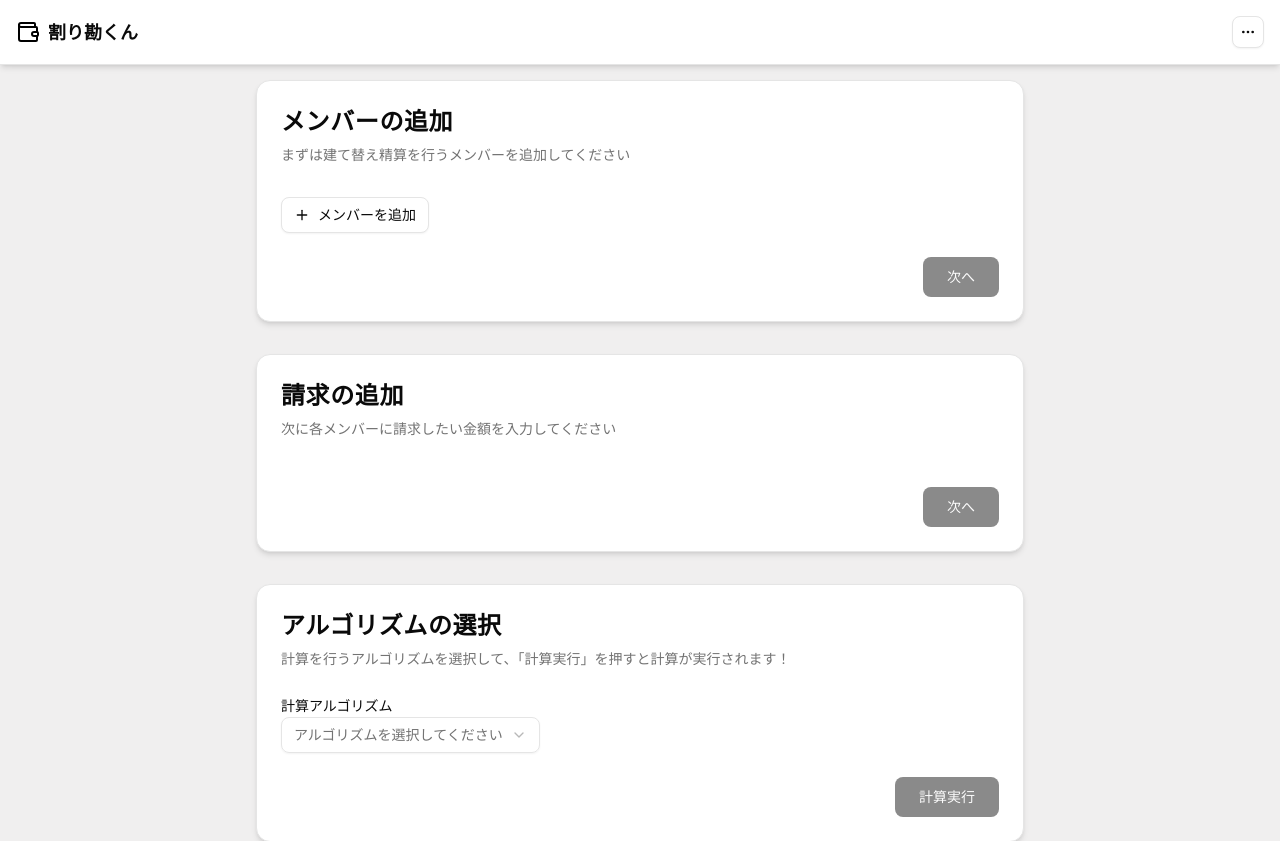
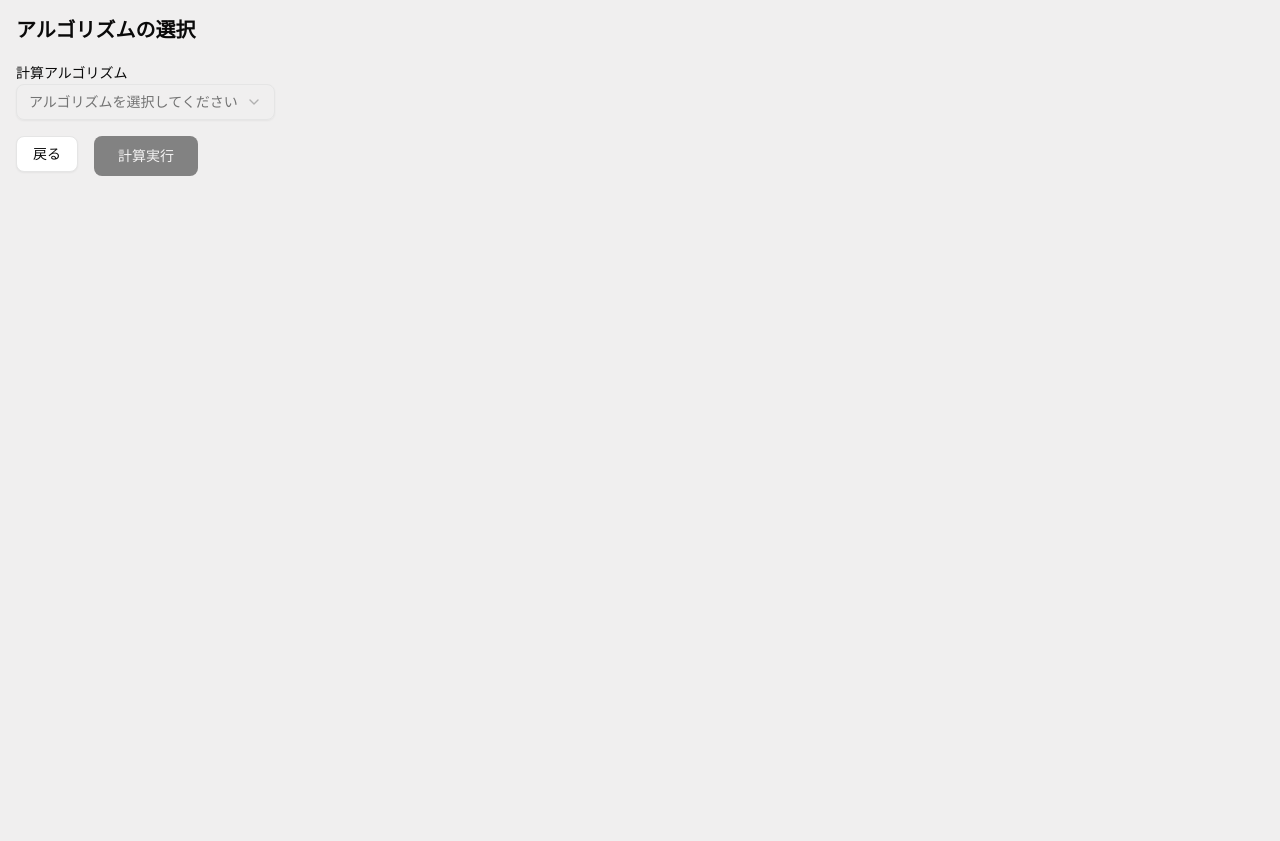
Before and after one commit to u-hossy/project-experiment, a React (Vite) app in the folder frontend/: page /algorithm in a window 1280 px wide. Shown: the top 841 px of the page. After the commit the page ends 800 px from the top, so only its background shows below. Built offline with nearby package versions, Linux system fonts and the light colour scheme.

Commit message:
frontend:ルーティングバージョンのサンプル

```diff
--- a/frontend/package.json
+++ b/frontend/package.json
@@ -27,6 +27,7 @@
     "react": "^19.2.0",
     "react-cytoscapejs": "^2.0.0",
     "react-dom": "^19.2.0",
+    "react-router-dom": "^7.9.5",
     "tailwind-merge": "^3.3.1",
     "tailwindcss": "^4.1.16"
   },
--- a/frontend/src/App.tsx
+++ b/frontend/src/App.tsx
@@ -1,187 +1,68 @@
-import { useEffect, useRef, useState } from "react";
-import BillingTabList from "./components/BillingTabList";
-import CardWrapper from "./components/CardWrapper";
-import Header from "./components/Header";
-import MemberList from "./components/MemberList";
-import PaymentNetwork from "./components/NetworkGraph";
-import Result from "./components/Result";
-import SelectAlgorithm from "./components/SelectAlgorithm";
-import { Button } from "./components/ui/button";
-import { fetchResult } from "./lib/fetchResult";
-import { data } from "./tmp/tmp_data";
+// App.tsx
+import { BrowserRouter, Routes, Route, Navigate } from "react-router-dom";
+import { useState } from "react";
+import MembersPage from "./pages/MembersPage";
+import BillingPage from "./pages/BillingPage";
+import AlgorithmPage from "./pages/AlgorithmPage";
+import ResultPage from "./pages/ResultPage";
 import type { Member } from "./types/member";
 import type { Payment } from "./types/payment";
-import type { Result as ResultType } from "./types/result";
+import type { Result } from "./types/result";
 
-function App() {
-  const [members, setMembers] = useState<Member[]>([]);
+export default function App() {
+  const [members, setMembers] = useState<Member[]>([{ id: 1, name: "" }]);
   const [payments, setPayments] = useState<Payment[]>([]);
-  const [algorithmId, setAlgorithmId] = useState<number | undefined>(undefined);
-  const [results, setResults] = useState<ResultType[]>([]);
-  const [isLoading, setIsLoading] = useState(false);
-  const [error, setError] = useState<string | null>(null);
-
-  // メンバーが存在するかチェック
-  const isMemberExist = members.some((m) => m.name !== "");
-
-  // 不用意な再読み込み、離脱を防ぐ
-  useEffect(() => {
-    if (!isMemberExist) return;
-
-    const handleBeforeUnload = (event: BeforeUnloadEvent) => {
-      event.preventDefault();
-    };
-
-    window.addEventListener("beforeunload", handleBeforeUnload);
-    return () => {
-      window.removeEventListener("beforeunload", handleBeforeUnload);
-    };
-  });
-
-  // 各セクションへの参照
-  const memberSectionRef = useRef<HTMLDivElement>(null);
-  const billingSectionRef = useRef<HTMLDivElement>(null);
-  const selectAlgorithmSectionRef = useRef<HTMLDivElement>(null);
-  const resultSectionRef = useRef<HTMLDivElement>(null);
-  const networkSectionRef = useRef<HTMLDivElement>(null);
-
-  // スクロール関数
-  const scrollToSection = (ref: React.RefObject<HTMLDivElement | null>) => {
-    ref.current?.scrollIntoView({
-      behavior: "smooth",
-      block: "start",
-    });
-  };
-
-  // 計算結果を取得する関数
-  const handleSubmit = async () => {
-    if (algorithmId === undefined) {
-      setError("アルゴリズムを選択してください");
-      return;
-    }
-
-    if (payments.length === 0) {
-      setError("請求を追加してください");
-      return;
-    }
-
-    setIsLoading(true);
-    setError(null);
-
-    try {
-      const fetchedResults = await fetchResult({
-        algorithmId,
-        payments,
-      });
-      setResults(fetchedResults);
-      // 結果セクションまでスクロール
-      scrollToSection(resultSectionRef);
-    } catch (err) {
-      const errorMessage =
-        err instanceof Error ? err.message : "計算中にエラーが発生しました";
-      setError(errorMessage);
-    } finally {
-      setIsLoading(false);
-    }
-  };
+  const [results, setResults] = useState<Result[]>([]);
 
   return (
-    <div className="flex flex-col items-center gap-8 px-2 pt-20 pb-48">
-      <Header />
-      <main className="w-full min-w-80 max-w-3xl">
-        <CardWrapper
-          ref={memberSectionRef}
-          title="メンバーの追加"
-          description="まずは建て替え精算を行うメンバーを追加してください"
-          nextButton={
-            <Button
-              onClick={() => scrollToSection(billingSectionRef)}
-              size="lg"
-              disabled={!isMemberExist}
-              className="cursor-pointer"
-            >
-              次へ
-            </Button>
-          }
-        >
-          <MemberList
+    <BrowserRouter>
+      <Routes>
+        {/* "/" にアクセスしたら /members にリダイレクト */}
+        <Route path="/" element={<Navigate to="/members" replace />} />
+
+        <Route
+          path="/members"
+          element={
+            <MembersPage
               members={members}
               setMembers={setMembers}
               setPayments={setPayments}
             />
-        </CardWrapper>
+          }
+        />
 
-        <CardWrapper
-          ref={billingSectionRef}
-          title="請求の追加"
-          description="次に各メンバーに請求したい金額を入力してください"
-          nextButton={
-            <Button
-              onClick={() => scrollToSection(selectAlgorithmSectionRef)}
-              size="lg"
-              className="cursor-pointer"
-              disabled={!isMemberExist || payments.length === 0}
-            >
-              次へ
-            </Button>
-          }
-        >
-          <BillingTabList
+        <Route
+          path="/billing"
+          element={
+            <BillingPage
               members={members}
               payments={payments}
               setPayments={setPayments}
             />
-        </CardWrapper>
+          }
+        />
 
-        <CardWrapper
-          ref={selectAlgorithmSectionRef}
-          title="アルゴリズムの選択"
-          description="計算を行うアルゴリズムを選択して、「計算実行」を押すと計算が実行されます！"
-          nextButton={
-            <Button
-              onClick={handleSubmit}
-              size="lg"
-              className="cursor-pointer"
-              disabled={
-                !isMemberExist ||
-                payments.length === 0 ||
-                algorithmId === undefined ||
-                isLoading
+        <Route
+          path="/algorithm"
+          element={
+            <AlgorithmPage
+              members={members}
+              payments={payments}
+              setResults={setResults} // 計算結果をここで更新
+            />
           }
-            >
-              {isLoading ? "計算中..." : "計算実行"}
-            </Button>
+        />
+
+        <Route
+          path="/result"
+          element={
+            <ResultPage
+              members={members}
+              results={results} // 計算結果を渡す
+            />
           }
-        >
-          <SelectAlgorithm
-            algorithmId={algorithmId}
-            setAlgorithmId={setAlgorithmId}
         />
-          {error && (
-            <div className="mt-4 rounded-md bg-destructive/10 p-3 text-destructive text-sm">
-              {error}
-            </div>
-          )}
-        </CardWrapper>
-
-        <CardWrapper
-          ref={resultSectionRef}
-          title="計算結果"
-          description="計算結果を表示します。"
-        >
-          <Result members={members} results={results} />
-        </CardWrapper>
-
-        <CardWrapper
-          ref={networkSectionRef}
-          title="ネットワークグラフ"
-          description="精算のお金の流れを視覚的に表示します。矢印の向きがお金を渡す方向になります。"
-        >
-          <PaymentNetwork debts={data} />
-        </CardWrapper>
-      </main>
-    </div>
+      </Routes>
+    </BrowserRouter>
   );
 }
-
-export default App;
--- /dev/null
+++ b/frontend/src/pages/AlgorithmPage.tsx
@@ -0,0 +1,49 @@
+import { useNavigate } from "react-router-dom";
+import { Button } from "../components/ui/button";
+import SelectAlgorithm from "../components/SelectAlgorithm";
+import type { Member } from "../types/member";
+import type { Payment } from "../types/payment";
+import type { Result } from "../types/result";
+import { useState } from "react";
+
+type Props = {
+  members: Member[];
+  payments: Payment[];
+  setResults: (results: Result[]) => void;
+};
+
+export default function AlgorithmPage({ members, payments, setResults }: Props) {
+  const navigate = useNavigate();
+  const [algorithmId, setAlgorithmId] = useState<number | undefined>(undefined);
+
+  const handleSubmit = () => {
+    if (!algorithmId || payments.length === 0) return;
+
+    // ダミー計算（実際は API 呼び出しなど）
+    const results: Result[] = payments.map((p, i) => ({
+      id: i + 1,
+      paidBy: p.paidBy,
+      paidFor: p.paidFor,
+      amount: p.amount,
+    }));
+
+    setResults(results);
+    navigate("/result");
+  };
+
+  return (
+    <div className="w-full min-w-80 max-w-3xl p-4">
+      <h2 className="text-xl font-semibold mb-4">アルゴリズムの選択</h2>
+      <SelectAlgorithm algorithmId={algorithmId} setAlgorithmId={setAlgorithmId} />
+
+      <div className="flex gap-4 mt-4">
+        <Button onClick={() => navigate("/billing")} variant="outline">
+          戻る
+        </Button>
+        <Button onClick={handleSubmit} size="lg" disabled={!algorithmId || payments.length === 0}>
+          計算実行
+        </Button>
+      </div>
+    </div>
+  );
+}
--- /dev/null
+++ b/frontend/src/pages/BillingPage.tsx
@@ -0,0 +1,36 @@
+import { useNavigate } from "react-router-dom";
+import { Button } from "../components/ui/button";
+import BillingTabList from "../components/BillingTabList";
+import type { Member } from "../types/member";
+import type { Payment } from "../types/payment";
+
+interface BillingPageProps {
+  members: Member[];
+  payments: Payment[];
+  setPayments: React.Dispatch<React.SetStateAction<Payment[]>>;
+}
+
+export default function BillingPage({ members, payments, setPayments }: BillingPageProps) {
+  const navigate = useNavigate();
+
+  return (
+    <div className="w-full max-w-3xl mx-auto p-6">
+      <h2 className="text-xl font-semibold mb-4">請求の追加</h2>
+
+      <BillingTabList members={members} payments={payments} setPayments={setPayments} />
+
+      <div className="flex gap-4 mt-4">
+        <Button onClick={() => navigate("/members")} variant="outline">
+          戻る
+        </Button>
+        <Button
+          onClick={() => navigate("/algorithm")}
+          disabled={payments.length === 0}
+          size="lg"
+        >
+          次へ
+        </Button>
+      </div>
+    </div>
+  );
+}
--- /dev/null
+++ b/frontend/src/pages/MembersPage.tsx
@@ -0,0 +1,29 @@
+import { useNavigate } from "react-router-dom";
+import { Button } from "../components/ui/button";
+import MemberList from "../components/MemberList";
+import type { Member } from "../types/member";
+import type { Payment } from "../types/payment";
+
+interface MembersPageProps {
+  members: Member[];
+  setMembers: React.Dispatch<React.SetStateAction<Member[]>>;
+  setPayments: React.Dispatch<React.SetStateAction<Payment[]>>;
+}
+
+export default function MembersPage({ members, setMembers, setPayments }: MembersPageProps) {
+  const navigate = useNavigate();
+
+  return (
+    <div className="w-full max-w-3xl mx-auto p-6">
+      <h2 className="text-xl font-semibold mb-4">メンバーの追加</h2>
+
+      <MemberList members={members} setMembers={setMembers} setPayments={setPayments} />
+
+      <div className="flex gap-4 mt-4">
+        <Button onClick={() => navigate("/billing")} size="lg" disabled={!members.length}>
+          次へ
+        </Button>
+      </div>
+    </div>
+  );
+}
--- /dev/null
+++ b/frontend/src/pages/NetworkPage.tsx
@@ -0,0 +1,19 @@
+import NetworkGraph from "../components/NetworkGraph";
+import { data } from "../tmp/tmp_data";
+import { Button } from "../components/ui/button";
+import { useNavigate } from "react-router-dom";
+
+export default function NetworkPage() {
+  const navigate = useNavigate();
+
+
+  return (
+    <div className="w-full max-w-3xl mx-auto p-6">
+      <h2 className="text-xl font-semibold mb-4">ネットワークグラフ</h2>
+      <NetworkGraph debts={data} />
+      <Button onClick={() => navigate("/members")} variant="outline" className="mt-4">
+        最初に戻る
+      </Button>
+    </div>
+  );
+}
--- /dev/null
+++ b/frontend/src/pages/ResultPage.tsx
@@ -0,0 +1,30 @@
+import { useNavigate } from "react-router-dom";
+import Result from "../components/Result";
+import { Button } from "../components/ui/button";
+import type { Member } from "../types/member";
+import type { Result as ResultType } from "../types/result";
+
+type Props = {
+  members: Member[];
+  results: ResultType[];
+};
+
+export default function ResultPage({ members, results }: Props) {
+  const navigate = useNavigate();
+
+  return (
+    <div className="w-full min-w-80 max-w-3xl p-4">
+      <h2 className="text-xl font-semibold mb-4">結果表示</h2>
+      <Result members={members} results={results} />
+
+      <div className="flex gap-4 mt-4">
+        <Button onClick={() => navigate("/algorithm")} variant="outline">
+          戻る
+        </Button>
+        <Button onClick={() => navigate("/network")} size="lg">
+          ネットワークを表示
+        </Button>
+      </div>
+    </div>
+  );
+}
```
Also changed, not shown: 1 other file (tests, documents, lock files or other folders). Lines whose indentation alone changed are shown as unchanged.
